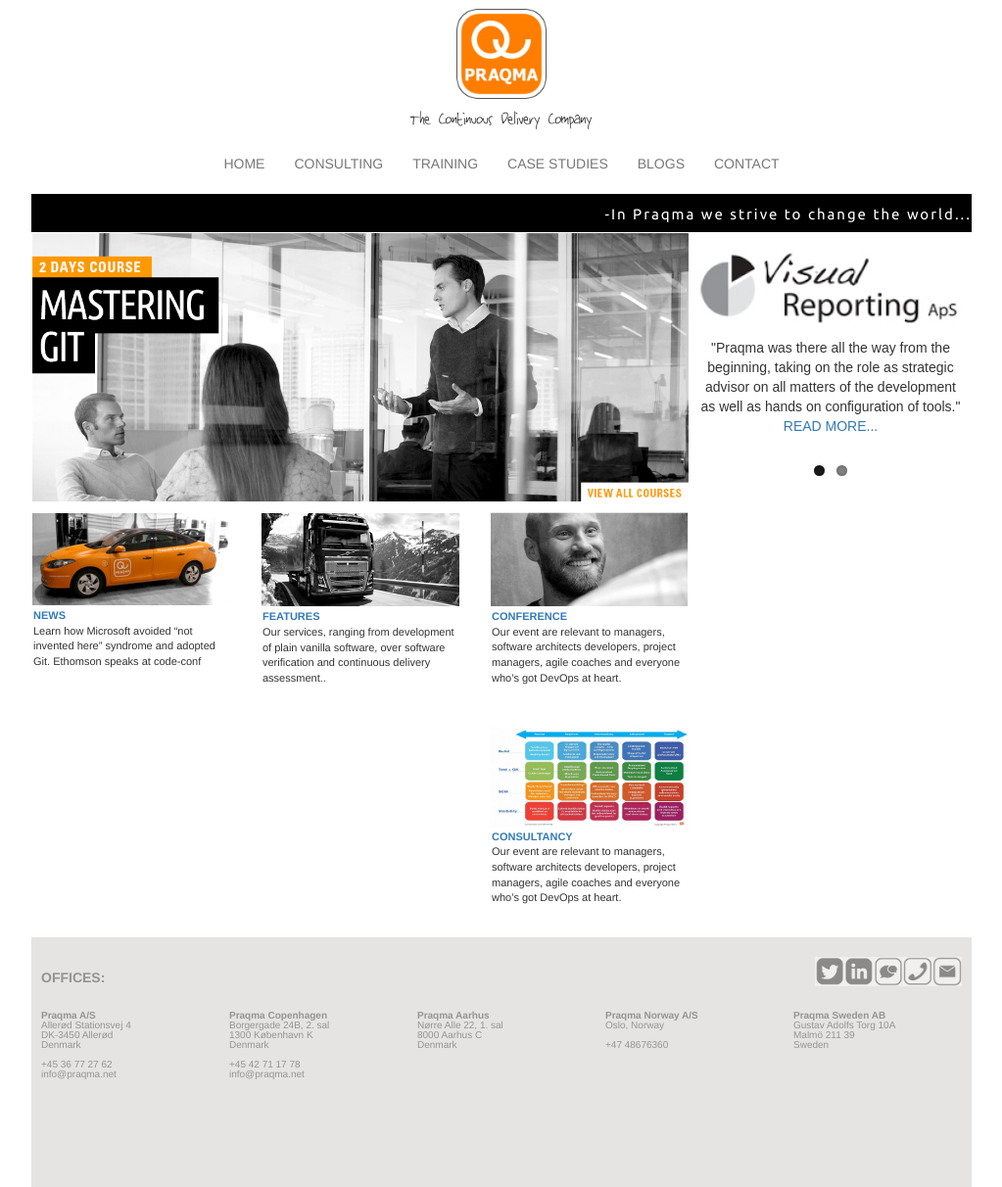
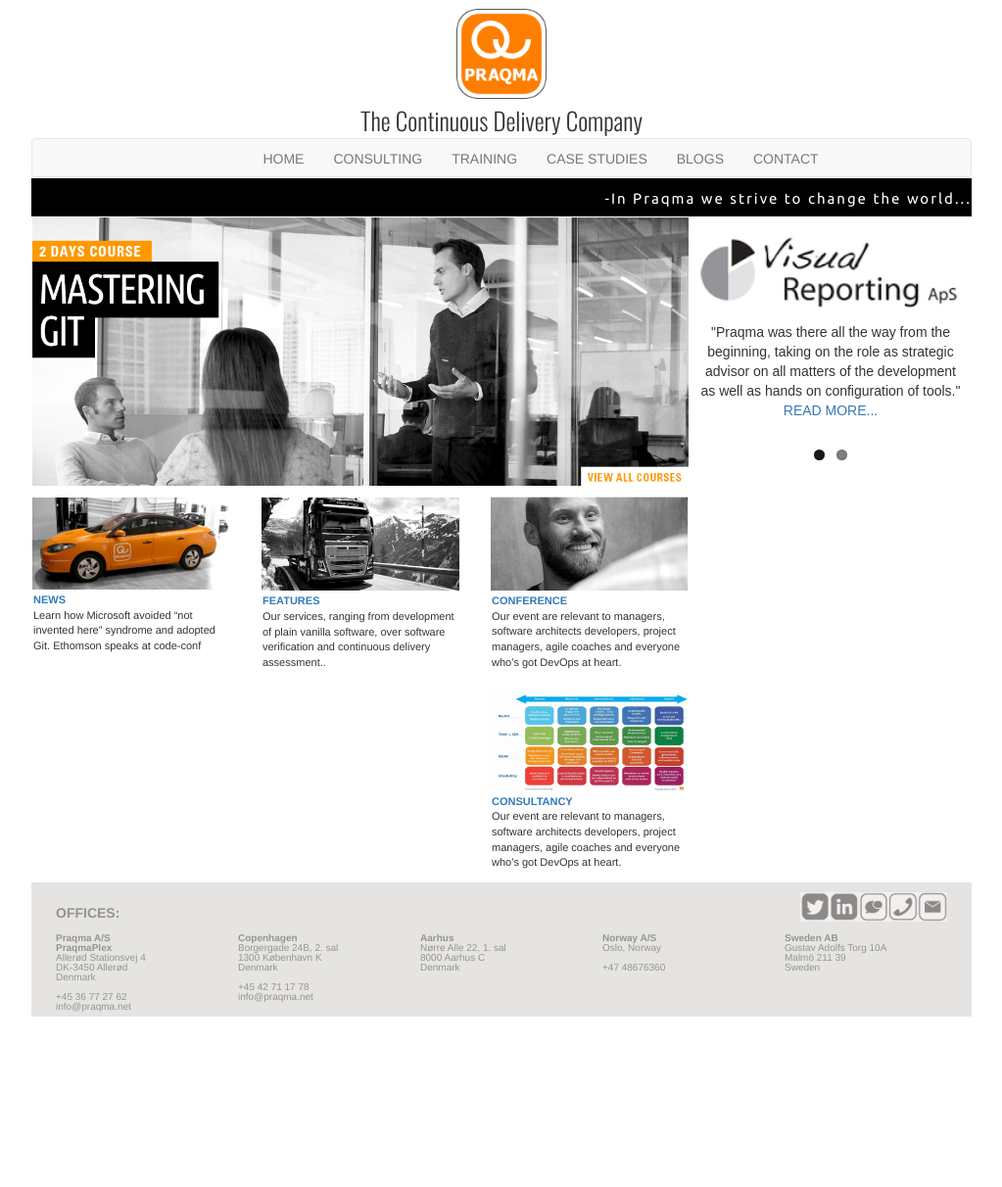
Before and after one commit to lakruzz/blogs, a Jekyll site: the page built from index.md, in a window 1280 px wide. Shown: the whole page at 98% size, without its empty margins (128-1151 px from the left). Built offline with Jekyll 4.4.1, drawn with Linux system fonts in a browser that asks for light colours; after the commit the page ends 1038 px from its top, so only the background shows below that.

Commit message:
Squashed commit of the following:
commit b93df9eee88aedd72956378a72bf200c7bc6fb44
Author: Ali <ali@praqma.net>
Date:   Tue Sep 22 17:28:29 2015 +0200

    footer made responsive banner improved layout made more narrow

commit e64c604b00a52dafdac19bef7364a74413ed8eab
Merge: f1406ae 242918a
Author: Ali <ali@praqma.net>
Date:   Tue Sep 22 10:31:15 2015 +0200

    Merge branch 'master' of github.com:Praqma/praqma.github.io

commit f1406ae77365d92438be1e451b4522a4b740f28c
Merge: 53037c8 f52a08d
Author: Ali <ali@praqma.net>
Date:   Mon Sep 21 17:32:54 2015 +0200

    Merge branch 'master' of github.com:Praqma/praqma.github.io

commit 53037c8bc4a7dbc620909d76fc19ed51e149290c
Author: Ali <ali@praqma.net>
Date:   Mon Sep 21 17:16:14 2015 +0200

    style changes

commit 5815b97a466b6bdf8559d67922033de1a9409a2f
Author: Ali <ali@praqma.net>
Date:   Mon Sep 21 16:53:40 2015 +0200

    icon tray improved

```diff
--- a/_includes/footer.html
+++ b/_includes/footer.html
@@ -1,4 +1,4 @@
-<footer class="foot-wrapper">
+<footer class="foot-wrapper container">
   <div class="social-icons-tray container">
     <a href="#">
       <img src="/images/mail-icon.png" />
@@ -23,7 +23,8 @@
   </div>
 
   <div class="footer-content">
-    <strong>Praqma A/S</strong>
+    <strong class="address">Praqma A/S
+      <br/>PraqmaPlex</strong>
     <br/>Allerød Stationsvej 4
     <br/>DK-3450 Allerød
     <br/>Denmark
@@ -33,7 +34,7 @@
   </div>
 
   <div class="footer-content">
-    <strong>Praqma Copenhagen</strong>
+    <strong class="address">Copenhagen</strong>
     <br/>Borgergade 24B, 2. sal
     <br/>1300 København K
     <br/>Denmark
@@ -43,7 +44,7 @@
   </div>
 
   <div class="footer-content">
-    <strong>Praqma Aarhus</strong>
+    <strong class="address">Aarhus</strong>
     <br/>Nørre Alle 22, 1. sal
     <br/>8000 Aarhus C
     <br/>Denmark
@@ -51,14 +52,14 @@
   </div>
 
   <div class="footer-content">
-    <strong>Praqma Norway A/S</strong>
+    <strong class="address">Norway A/S</strong>
     <br/>Oslo, Norway
     <br/>
     <br/>+47 48676360
   </div>
 
   <div class="footer-content">
-    <strong>Praqma Sweden AB</strong>
+    <strong class="address">Sweden AB</strong>
     <br/>Gustav Adolfs Torg 10A
     <br/>Malmö 211 39
     <br/>Sweden
--- a/_sass/praqma/banner.scss
+++ b/_sass/praqma/banner.scss
@@ -1,7 +1,7 @@
 
 @charset "utf-8";
 /*banner*/
-$banner-font-stack: 'jinky', 'Indie Flower';
+$banner-font-stack: 'Oswald', 'Indie Flower';
 $logo-width: 100px;
 $logo-height: 100px;
 $banner-color: white;
@@ -13,7 +13,7 @@
 $hover-color: orange;
 $color-visted: #454545;
 $border-radius: 3px;
-
+$menu-color:#f8f8f8;
 /*moto*/
 $moto-font-stack: 'Ubuntu';
 $moto-font-size: 15px;
@@ -21,21 +21,17 @@
 $moto-font-color: white;
 $moto-text-padding: 10px;
 $letter-spacing:2px;
-.head-wrapper
-{
+.head-wrapper {
   background-color: $banner-color;
-.logo{
+  .logo {
     font-family: $banner-font-stack;
     font-size: $logo-font-size;
-img
-{
+    img {
       width: $logo-width;
       height: $logo-height;
     }
   }
-
-#motto
-{
+  #motto {
     position: relative;
     padding-top: $moto-text-padding;
     padding-bottom: $moto-text-padding - 2;
@@ -47,26 +43,26 @@
     letter-spacing: $letter-spacing;
   }
 }
-#menu-bar
-{
-  align-items: center;
-  align-self: center;
-  align-content: center;
+.navbar {
+  margin-bottom: 1px;
+  min-height: 40px;
+  li {a {
+      padding-top: 10px;
+      padding-bottom: 0;
     }
-
-  .navbar{
-    margin-bottom: 0px;
   }
-    .navbar-default{
-      background-color: transparent;
-      border-color: transparent;
 }
-
+.navbar-default {
+  background-color: $menu-color;
+}
 .navbar .navbar-nav {
   display: inline-block;
   float: none;
 }
-
 .navbar .navbar-collapse {
   text-align: center;
 }
+.container-fluid {
+  padding-left: 80px;
+  padding-right: 0;
+}
--- a/_sass/praqma/fonts.scss
+++ b/_sass/praqma/fonts.scss
@@ -3,3 +3,4 @@
   font-family: "jinky";
   src: url('/assets/fonts/praqma-fonts/jinky.ttf') format('truetype');
 }
+@import url(https://fonts.googleapis.com/css?family=Oswald:300);
--- a/_sass/praqma/main-view.scss
+++ b/_sass/praqma/main-view.scss
@@ -72,6 +72,7 @@
       padding: 0;
       border: none;
       float: left;
+      margin-bottom: 0;
       img {
         width: 100%;
         max-width: 100%;
--- a/css/praqma-styles.scss
+++ b/css/praqma-styles.scss
@@ -1,5 +1,5 @@
 ---
-# Only the main Sass file needs front matter (the dashes are enough)
+ # Only the main Sass file needs front matter (the dashes are enough)
 ---
 @import "praqma/fonts";
 @import "praqma/banner";
@@ -16,7 +16,7 @@
   height: 100%;
   padding: 0;
   margin: 0;
-  }
+}
 .main-frame {
   background-color: $main-frame-color;
   margin-right: $margin;
@@ -46,9 +46,10 @@
   display: block;
   margin-left: 0;
   margin-right: 0;
-  width: auto;
-  padding-top: 10px;
-  padding-bottom: 90px;
+  width: 100%;
+  padding-top: 5px;
+
+  // padding-bottom: 5px;
   background-color: $footer-color;
   color: $footer-color - 80;
   line-height: 1;
@@ -57,7 +58,6 @@
     position: relative;
     margin-left: 0;
     margin-right: auto;
-    margin-bottom: 3px;
     padding-left: 10px;
     padding-right: 10px;
     width: 100%;
@@ -84,17 +84,22 @@
       float: left;
       line-height: 3;
       font-weight: bold;
+      margin-bottom: 0;
     }
   }
   .footer-content {
     padding-right: 0;
     padding-left: 10px;
+    padding-bottom: 5px;
     position: relative;
     display: block;
     width: 20%;
     text-align: left;
     font-size: $footer-font-size;
     float: left;
+    overflow: hidden;
+    white-space: nowrap;
+    text-overflow: ellipsis;
   }
 }
 
@@ -117,8 +122,15 @@
   .main-view {
     width: 100%;
   }
-  .foot-wrapper {.footer-content {
-      font-size: 7px;
+  .foot-wrapper {
+
+    // padding-bottom: 30px;
+    .footer-content {
+      visibility: hidden;
+      font-size: 9px;
+      .address {
+        visibility: visible;
+      }
     }
   }
 }
```
Lines whose indentation alone changed are shown as unchanged.
